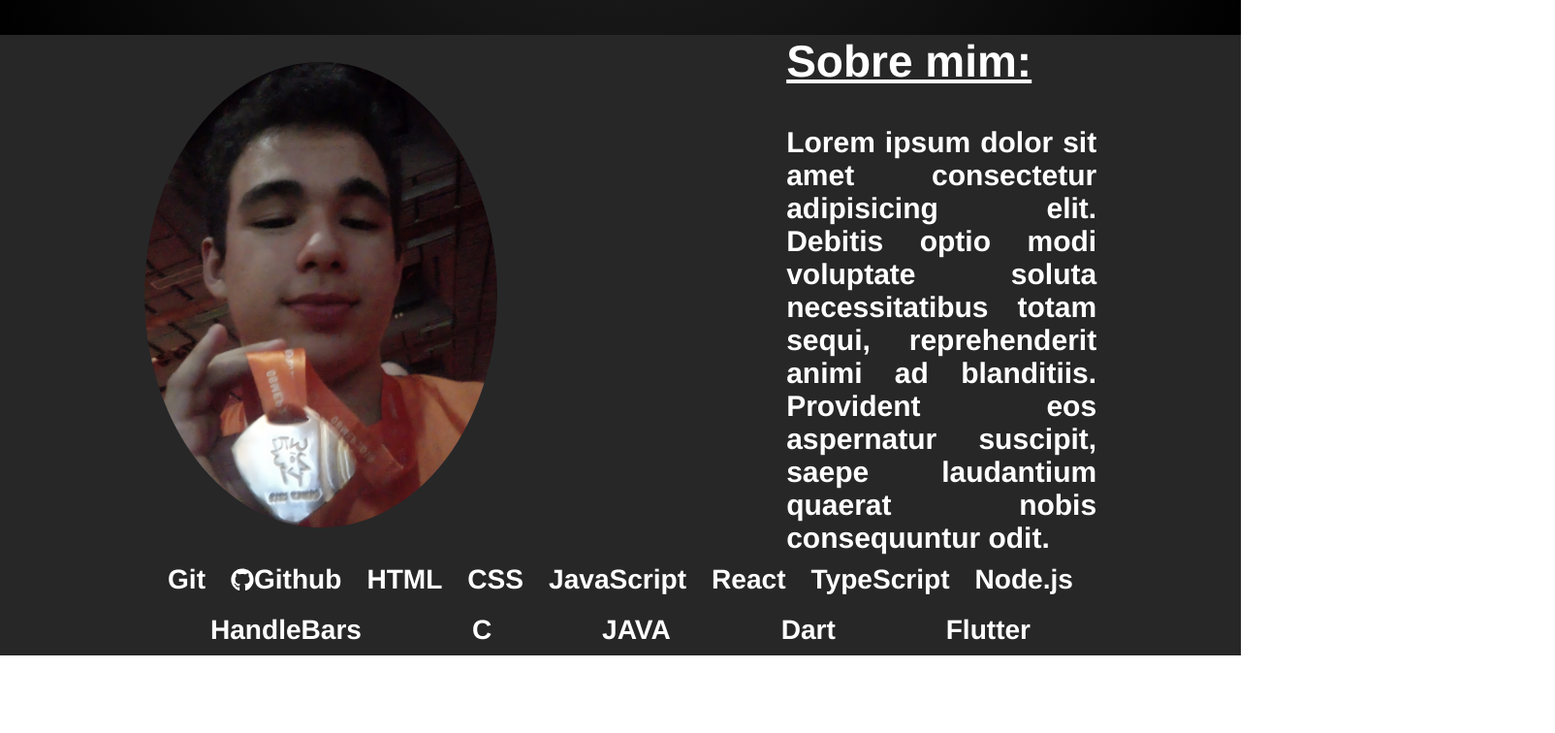
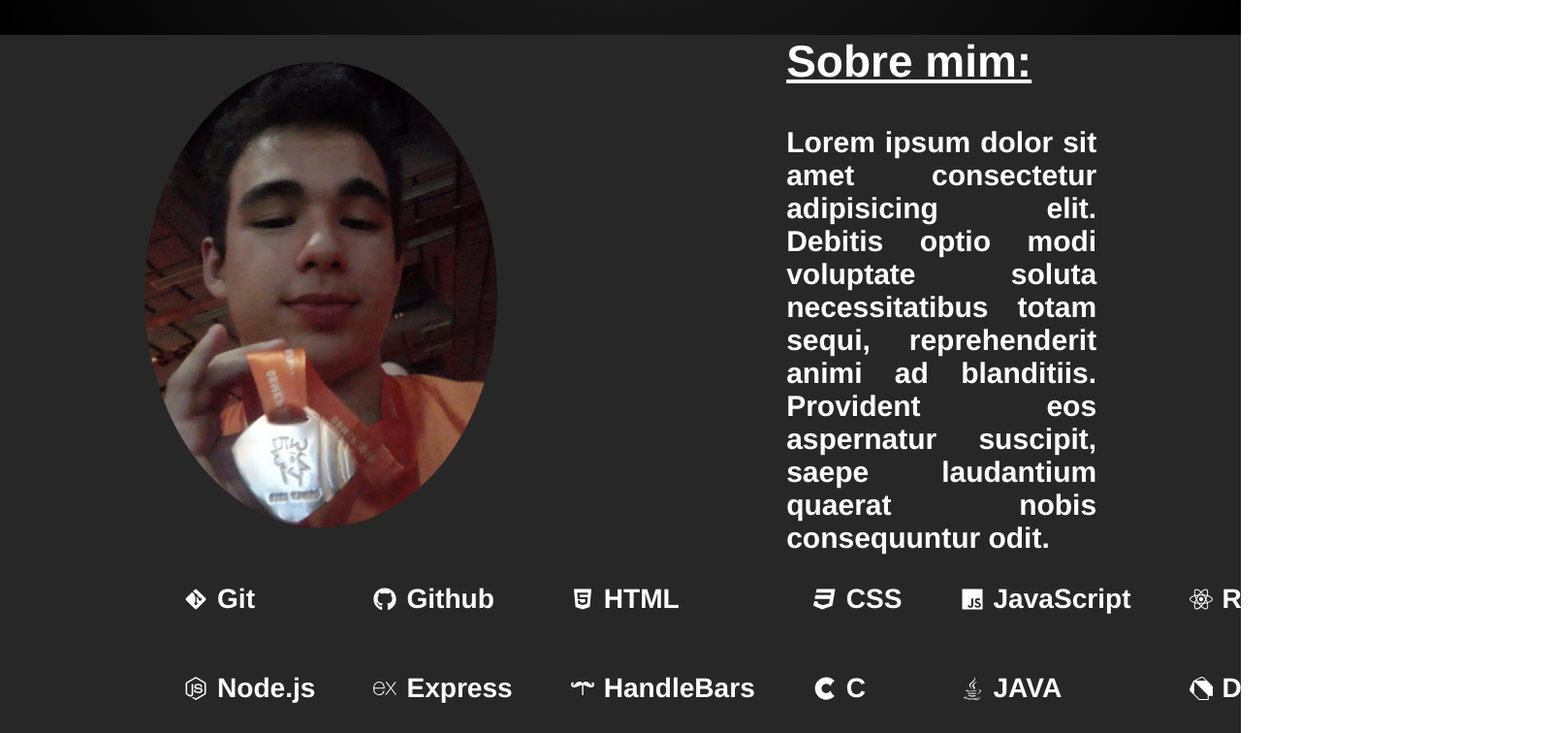
Before and after one commit to ari123rm/Portfolio, a React (Create React App) app: page / in a window 1280 px wide. Shown: the part 604-1360 px from the top of the page at 97% size, 1604 px wide, since content can reach past the window. Before the commit the page ends 1280 px from the top, so only its background shows below. Built offline with nearby package versions, Linux system fonts and the light colour scheme.

Commit message:
fix:posicionar tecnologias no lugar correto

```diff
--- a/src/App.tsx
+++ b/src/App.tsx
@@ -4,9 +4,10 @@ import Temas from './components/Temas';
 import Item from './components/Item';
 import { logoImg,medalhaImg } from './components/imagens';
 import style from './components/themes/topicos.module.scss'
-import { FaGithub } from "react-icons/fa";
+import { FaGithub,FaGitAlt,FaHtml5,FaCss3,FaJs,FaReact,FaNodeJs,FaCuttlefish ,FaJava } from "react-icons/fa";
+import { SiTypescript,SiHandlebarsdotjs,SiDart,SiFlutter,SiExpress } from "react-icons/si";
 function App() {
-  const tecnologias:Array<Item> = [new Item({tema:"Git"}),new Item({tema:"Github",icon:<FaGithub/> }),new Item({tema:"HTML"}),new Item({tema:"CSS"}),new Item({tema:"JavaScript"}),new Item({tema:"React"}),new Item({tema:"TypeScript"}),new Item({tema:"Node.js"}),new Item({tema:"HandleBars"}),new Item({tema:"C"}),new Item({tema:"JAVA"}),new Item({tema:"Dart"}),new Item({tema:"Flutter"})]
+  const tecnologias:Array<Item> = [new Item({tema:"Git",icon:<FaGitAlt/>}),new Item({tema:"Github",icon:<FaGithub/> }),new Item({tema:"HTML",icon:<FaHtml5/>}),new Item({tema:"CSS",icon:<FaCss3/>}),new Item({tema:"JavaScript",icon:<FaJs/>}),new Item({tema:"React",icon:<FaReact/>}),new Item({tema:"TypeScript",icon:<SiTypescript/>}),new Item({tema:"Node.js",icon:<FaNodeJs />}),new Item({tema:"Express",icon:<SiExpress/>}),new Item({tema:"HandleBars",icon:<SiHandlebarsdotjs/>}),new Item({tema:"C",icon:<FaCuttlefish />}),new Item({tema:"JAVA",icon:<FaJava/>}),new Item({tema:"Dart",icon:<SiDart/>}),new Item({tema:"Flutter",icon:<SiFlutter/>})]
   const conteudo:Array<Temas> = [];
 
   conteudo.push(new Temas({style: style.capa,titulo:"Olá, sou <br><span>Ariel Rocha de Moraes</span>", imagem:logoImg, subtitulo:"Estudante de Engenharia de Computação <br> IFCE - Campus Fortaleza"}));
--- a/src/components/themes/topicos.module.scss
+++ b/src/components/themes/topicos.module.scss
@@ -81,19 +81,19 @@
         grid-area: tec;
         list-style-type: none;
         order:2;
-        display:flex;
-        flex-wrap: wrap;
+        display:grid;
+        grid-template-columns: repeat(7, 1fr);
         width: 75vw;
         justify-content: space-around;
         color: white;
         li{
             font-size: x-large;
             display: flex;
-            padding: 10px ;
+            padding: 30px ;
             align-items: center;
             min-width:max-content;
             h3{
-
+                margin-left: 10px;
             }
         }
     }
```
